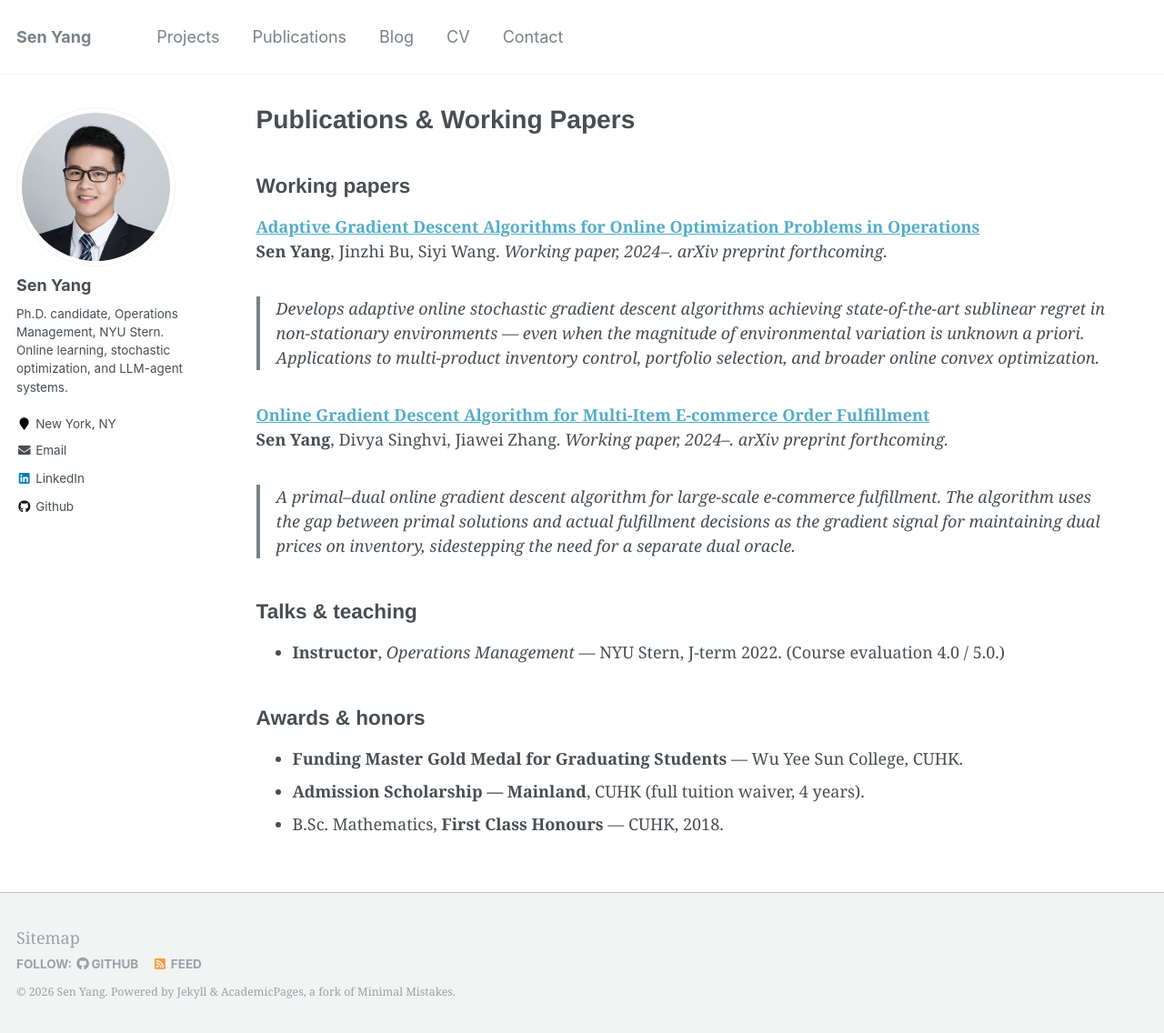
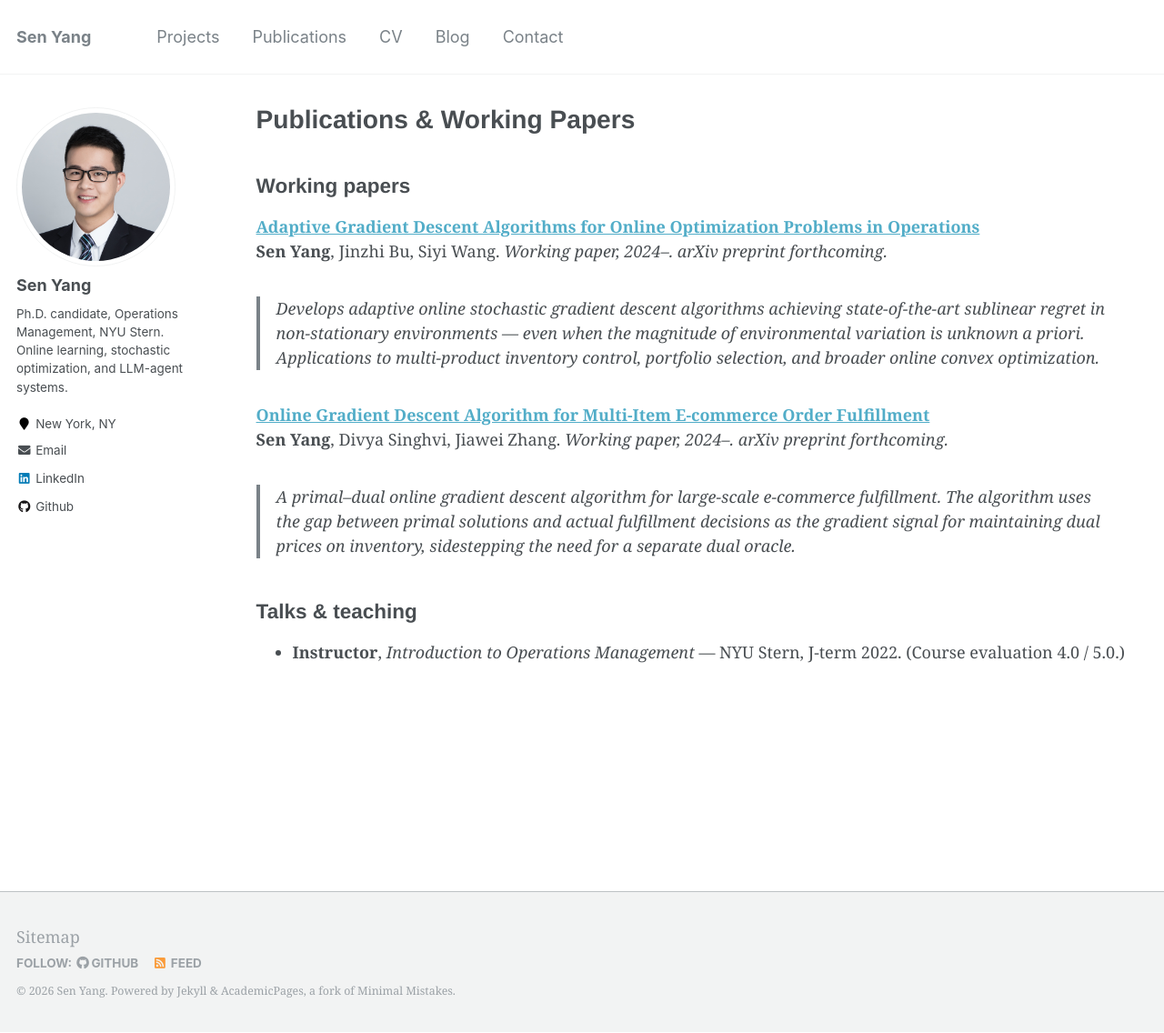
Before and after one commit to SenYangOM/SenYangOM.github.io, a Jekyll site: the page built from _pages/publications.md, in a window 1280 px wide and 1136 px high. Shown: the whole window at 91% size. Built offline with Jekyll 4.4.1, drawn with Linux system fonts in a browser that asks for light colours.

Commit message:
Publications page cleanup + nav reorder; add dissertation PDF
Drop the Awards & honors section from publications; correct the
teaching title to Introduction to Operations Management; link the
adaptive-OGD working paper to the dissertation PDF. Reorder the main
nav to Projects / Publications / CV / Blog / Contact.

```diff
--- a/_data/navigation.yml
+++ b/_data/navigation.yml
@@ -6,11 +6,11 @@ main:
   - title: "Publications"
     url: /publications/
 
+  - title: "CV"
+    url: /cv/
+
   - title: "Blog"
     url: /year-archive/
 
-  - title: "CV"
-    url: /cv/
-
   - title: "Contact"
     url: /contact/
--- a/_pages/publications.md
+++ b/_pages/publications.md
@@ -7,7 +7,7 @@ author_profile: true
 
 ## Working papers
 
-**[Adaptive Gradient Descent Algorithms for Online Optimization Problems in Operations](#)**<br>
+**[Adaptive Gradient Descent Algorithms for Online Optimization Problems in Operations](/files/Dissertation_SenYang.pdf)**<br>
 **Sen Yang**, Jinzhi Bu, Siyi Wang. *Working paper, 2024–. arXiv preprint forthcoming.*
 
 > Develops adaptive online stochastic gradient descent algorithms achieving state-of-the-art sublinear regret in non-stationary environments — *even when the magnitude of environmental variation is unknown a priori*. Applications to multi-product inventory control, portfolio selection, and broader online convex optimization.
@@ -19,10 +19,4 @@ author_profile: true
 
 ## Talks & teaching
 
-* **Instructor**, *Operations Management* — NYU Stern, J-term 2022. (Course evaluation 4.0 / 5.0.)
-
-## Awards & honors
-
-* **Funding Master Gold Medal for Graduating Students** — Wu Yee Sun College, CUHK.
-* **Admission Scholarship — Mainland**, CUHK (full tuition waiver, 4 years).
-* B.Sc. Mathematics, **First Class Honours** — CUHK, 2018.
+* **Instructor**, *Introduction to Operations Management* — NYU Stern, J-term 2022. (Course evaluation 4.0 / 5.0.)
```
Also changed, not shown: 1 other file.
